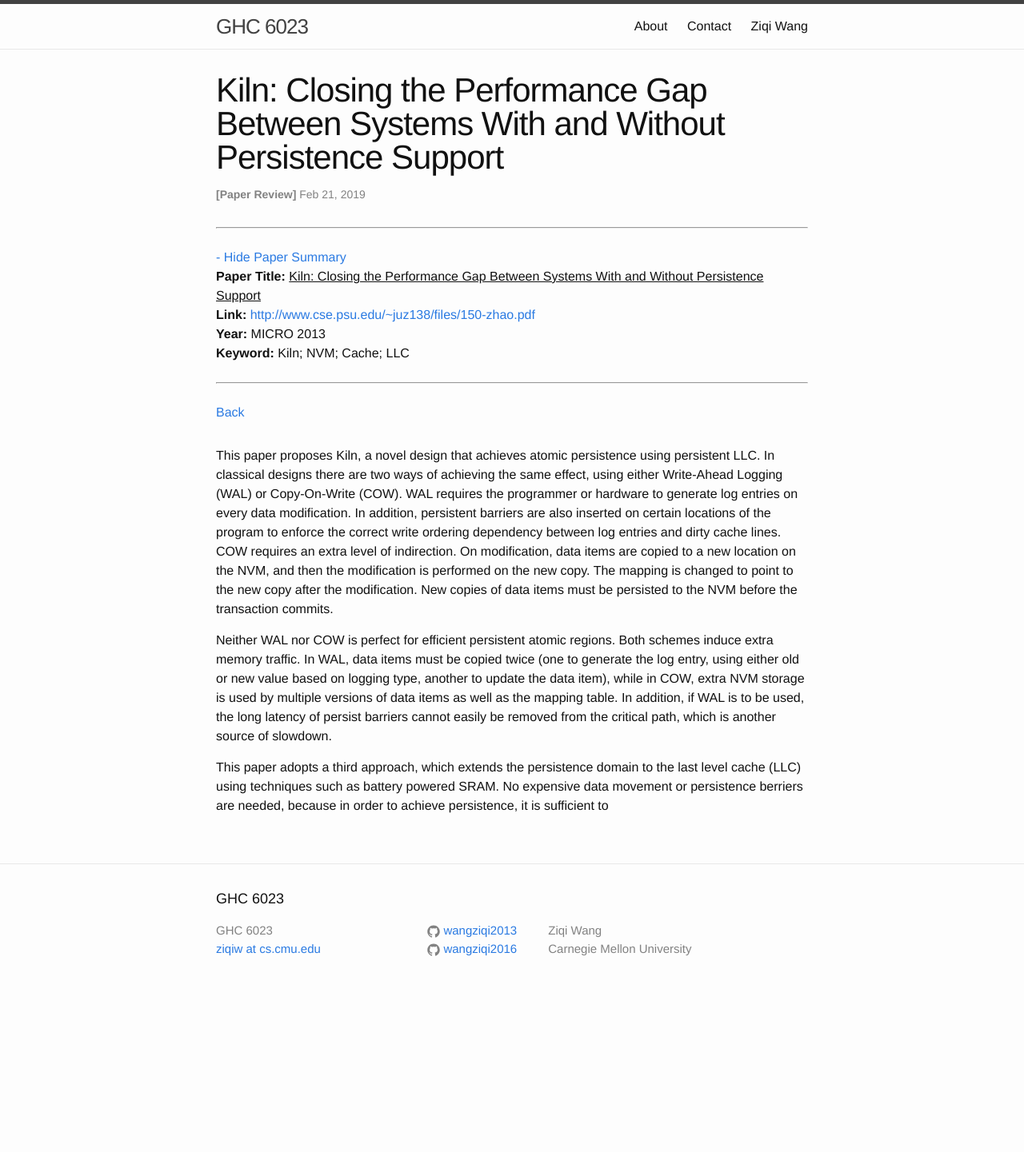
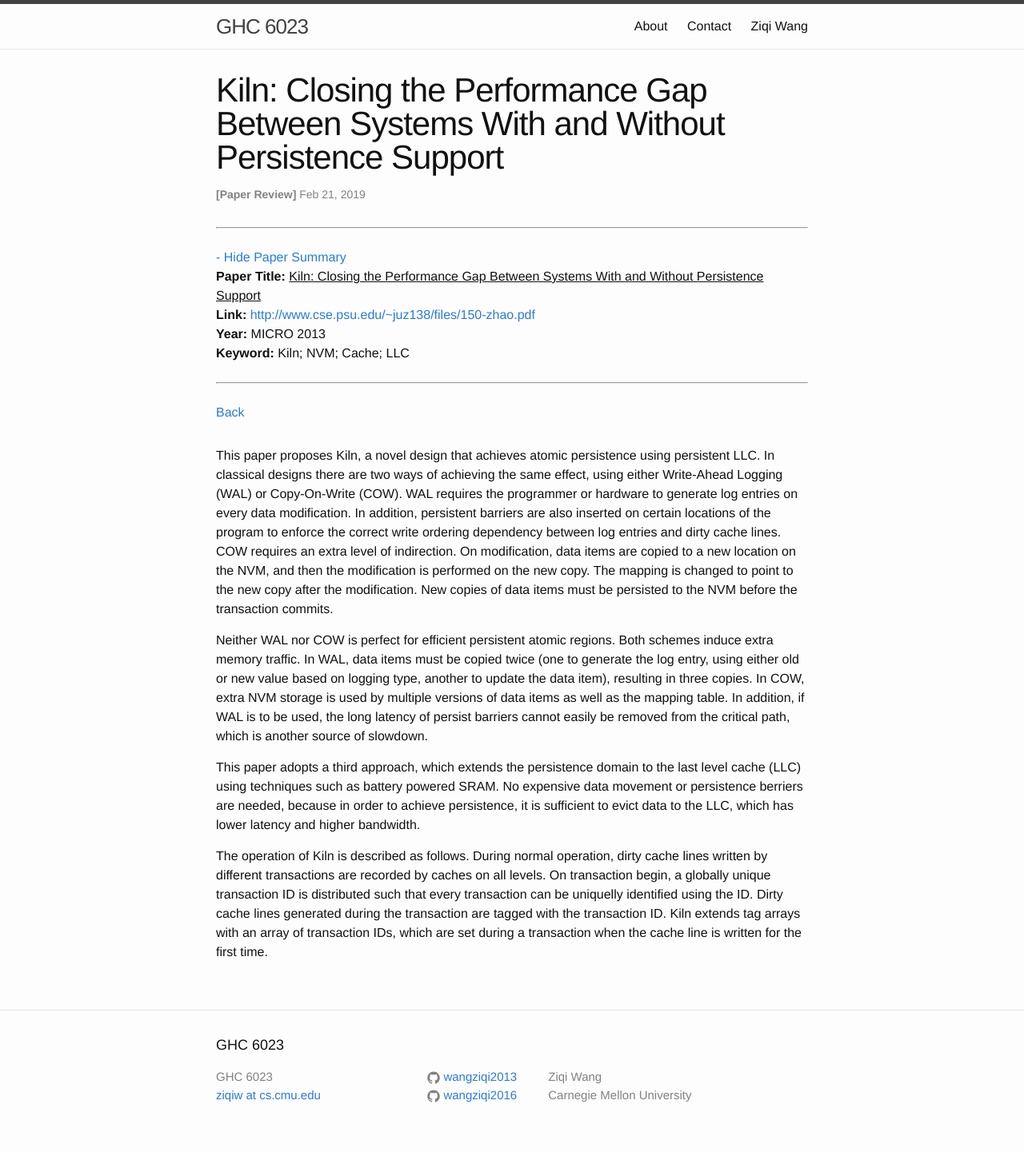
Before and after one commit to wangziqi2013/wangziqi2013.github.io, a Jekyll site: the page built from _posts/2019-02-20-kiln.markdown, in a window 1280 px wide. Shown: the whole page at 80% size. Built offline with Jekyll 4.4.1, drawn with Linux system fonts in a browser that asks for light colours; before the commit the page ends 1258 px from its top, so only the background shows below that.

Commit message:
Working on operations

```diff
--- a/_posts/2019-02-20-kiln.markdown
+++ b/_posts/2019-02-20-kiln.markdown
@@ -23,10 +23,16 @@ New copies of data items must be persisted to the NVM before the transaction com
 
 Neither WAL nor COW is perfect for efficient persistent atomic regions. Both schemes induce extra memory traffic. In WAL,
 data items must be copied twice (one to generate the log entry, using either old or new value based on logging type, another
-to update the data item), while in COW, extra NVM storage is used by multiple versions of data items as well as the mapping
-table. In addition, if WAL is to be used, the long latency of persist barriers cannot easily be removed from the critical
-path, which is another source of slowdown.
+to update the data item), resulting in three copies. In COW, extra NVM storage is used by multiple versions of data items
+as well as the mapping table. In addition, if WAL is to be used, the long latency of persist barriers cannot easily be removed
+from the critical path, which is another source of slowdown.
 
 This paper adopts a third approach, which extends the persistence domain to the last level cache (LLC) using techniques such
 as battery powered SRAM. No expensive data movement or persistence berriers are needed, because in order to achieve
-persistence, it is sufficient to
+persistence, it is sufficient to evict data to the LLC, which has lower latency and higher bandwidth.
+
+The operation of Kiln is described as follows. During normal operation, dirty cache lines written by different transactions
+are recorded by caches on all levels. On transaction begin, a globally unique transaction ID is distributed such that
+every transaction can be uniquelly identified using the ID. Dirty cache lines generated during the transaction are tagged
+with the transaction ID. Kiln extends tag arrays with an array of transaction IDs, which are set during a transaction when
+the cache line is written for the first time.
```
